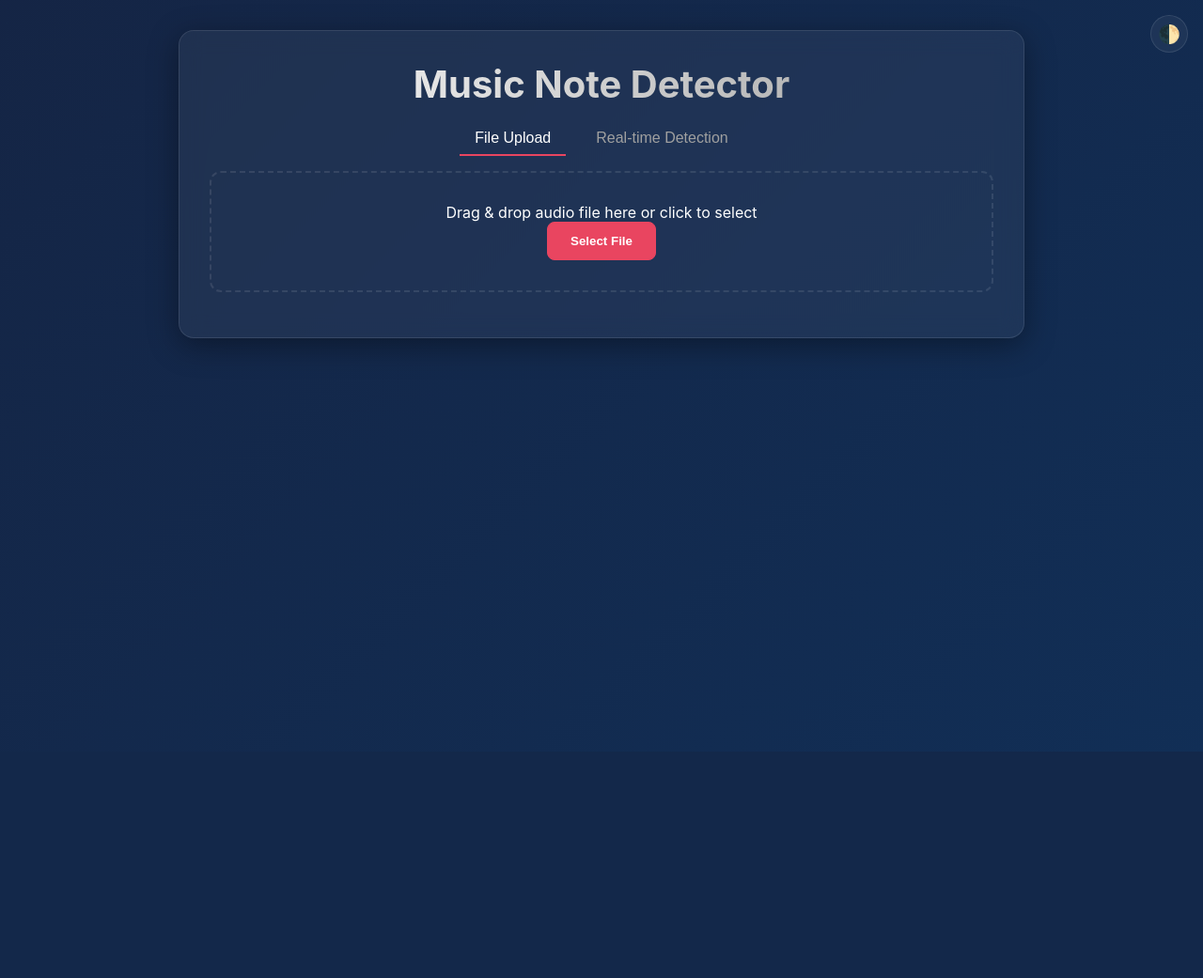
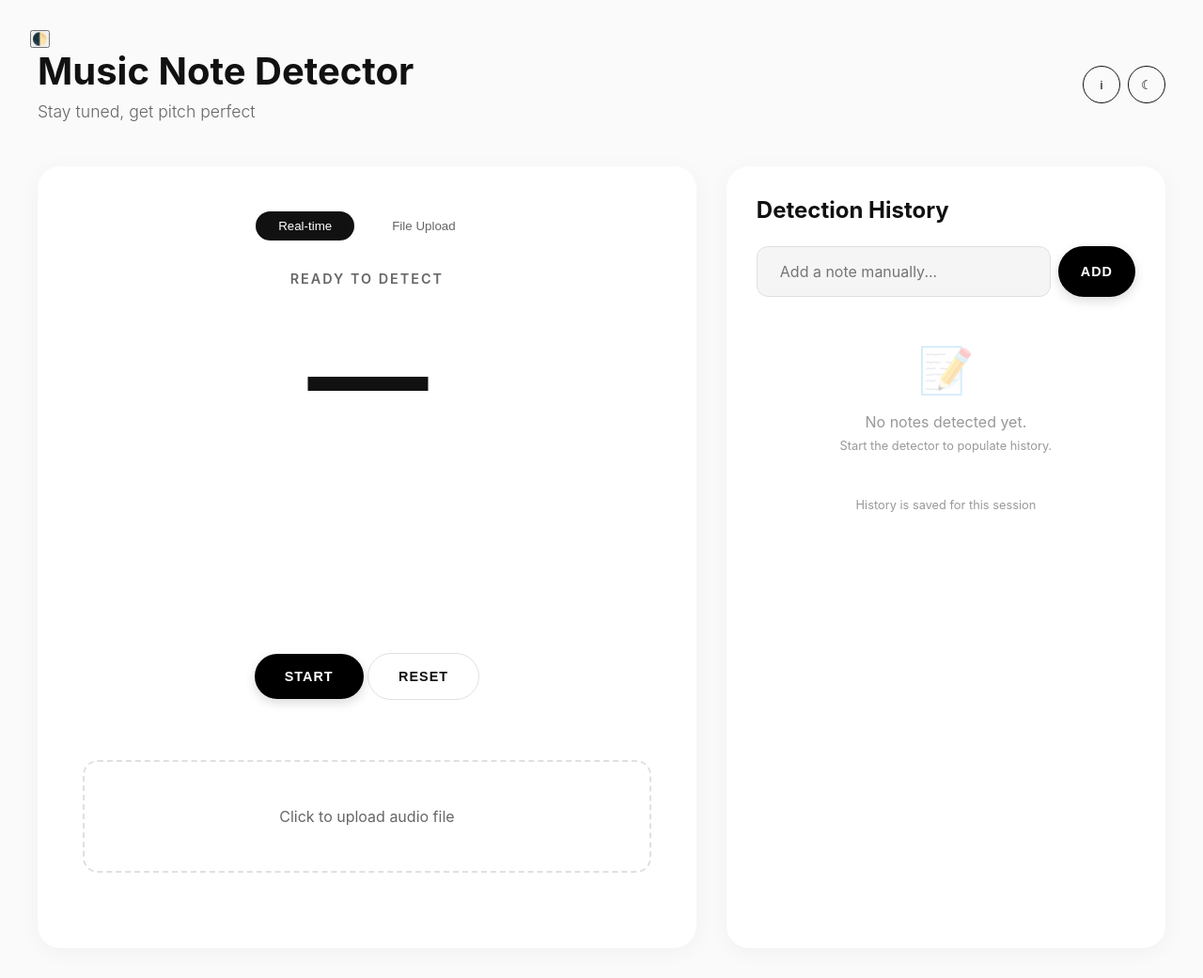
Before and after one commit to the-greatest-veigar-ever/Music-Note-Detector-Flask, a Flask app: page / in a window 1280 px wide. Shown: the whole page at 94% size. Before the commit the page ends 371 px from the top, so only its background shows below. Run offline with Flask 3, Linux system fonts and the light colour scheme; some libraries are stand-ins or nearby versions.

Commit message:
Final Polish: Fokus Light Theme & Code Cleanup
- Switch to clean minimalist Light Theme (White/Black)
- Implement Split Layout (Detector + History Panel)
- Add History logic to populate right panel in real-time
- Update StaffRenderer stroke color for light background
- Verify and clean up CSS/JS integration

```diff
--- a/static/css/style.css
+++ b/static/css/style.css
@@ -1,23 +1,24 @@
 :root {
-    --bg-gradient-1: #1a1a2e;
-    --bg-gradient-2: #16213e;
-    --bg-gradient-3: #0f3460;
+    /* Fokus Light Theme Variables */
+    --bg-color: #fafafa;
+    --card-bg: #ffffff;
 
-    --glass-bg: rgba(255, 255, 255, 0.05);
-    --glass-border: rgba(255, 255, 255, 0.1);
-    --glass-shadow: 0 8px 32px 0 rgba(0, 0, 0, 0.37);
-    --backdrop-blur: 12px;
+    --text-primary: #111111;
+    --text-secondary: #666666;
+    --text-tertiary: #999999;
 
-    --text-primary: #ffffff;
-    --text-secondary: #a0a0a0;
-    --accent-color: #e94560;
-    --accent-hover: #ff6b81;
+    --accent-color: #000000;
+    /* Black for primary actions */
+    --accent-hover: #333333;
+
+    --border-color: #e0e0e0;
+    --card-shadow: 0 4px 24px rgba(0, 0, 0, 0.04);
+
+    --font-heading: 'Inter', -apple-system, BlinkMacSystemFont, sans-serif;
+    --font-body: 'Inter', -apple-system, BlinkMacSystemFont, sans-serif;
 
     --success-color: #4ade80;
     --error-color: #f87171;
-
-    --font-heading: 'Inter', -apple-system, BlinkMacSystemFont, sans-serif;
-    --font-body: 'Inter', -apple-system, BlinkMacSystemFont, sans-serif;
 }
 
 * {
@@ -28,93 +29,164 @@
 
 body {
     font-family: var(--font-body);
-    background: linear-gradient(135deg, var(--bg-gradient-1), var(--bg-gradient-2), var(--bg-gradient-3));
-    background-size: 400% 400%;
-    animation: gradientBG 15s ease infinite;
+    background-color: var(--bg-color);
     color: var(--text-primary);
     min-height: 100vh;
     display: flex;
     flex-direction: column;
-    align-items: center;
-    padding: 2rem 1rem;
-    position: relative;
-    /* For theme toggle positioning */
+    padding: 2rem;
 }
 
-@keyframes gradientBG {
-    0% {
-        background-position: 0% 50%;
-    }
-
-    50% {
-        background-position: 100% 50%;
-    }
-
-    100% {
-        background-position: 0% 50%;
-    }
+/* Header */
+.app-header {
+    margin-bottom: 3rem;
+    max-width: 1200px;
+    width: 100%;
+    margin-left: auto;
+    margin-right: auto;
+    display: flex;
+    justify-content: space-between;
+    align-items: center;
 }
 
-.main-container {
+.app-brand h1 {
+    font-size: 2.5rem;
+    font-weight: 700;
+    margin-bottom: 0.5rem;
+    color: var(--text-primary);
+}
+
+.app-brand p {
+    color: var(--text-secondary);
+    font-size: 1.1rem;
+    font-weight: 300;
+}
+
+/* Theme Toggle (Hidden for now as we enforce Light, or styled minimal) */
+.theme-toggle-container {
+    display: flex;
+    gap: 0.5rem;
+}
+
+.icon-btn {
+    width: 40px;
+    height: 40px;
+    border-radius: 50%;
+    border: 1px solid var(--text-primary);
+    background: transparent;
+    display: flex;
+    align-items: center;
+    justify-content: center;
+    cursor: pointer;
+    transition: all 0.2s;
+}
+
+.icon-btn:hover {
+    background: var(--text-primary);
+    color: var(--card-bg);
+}
+
+/* Layout */
+.dashboard-grid {
+    display: grid;
+    grid-template-columns: 1.5fr 1fr;
+    gap: 2rem;
+    max-width: 1200px;
     width: 100%;
-    max-width: 900px;
+    margin: 0 auto;
+    align-items: start;
+}
+
+/* Cards */
+.clean-card {
+    background: var(--card-bg);
+    border-radius: 24px;
+    padding: 3rem;
+    box-shadow: var(--card-shadow);
+    text-align: center;
+    height: 100%;
+    min-height: 500px;
     display: flex;
     flex-direction: column;
-    gap: 2rem;
+    align-items: center;
+    justify-content: center;
 }
 
-h1,
-h2,
-h3 {
-    font-family: var(--font-heading);
-    font-weight: 700;
+.history-card {
+    background: var(--card-bg);
+    border-radius: 24px;
+    padding: 2rem;
+    box-shadow: var(--card-shadow);
+    /* Same shadow */
+    text-align: left;
+    height: 100%;
+    min-height: 500px;
 }
 
-h1 {
-    text-align: center;
-    margin-bottom: 1rem;
-    font-size: 2.5rem;
-    background: linear-gradient(to right, #fff, #a0a0a0);
-    -webkit-background-clip: text;
-    -webkit-text-fill-color: transparent;
+/* Typography */
+.card-title {
+    font-size: 1.5rem;
+    font-weight: 700;
+    margin-bottom: 1.5rem;
+    color: var(--text-primary);
 }
 
-/* Glass Card */
-.glass-card {
-    background: var(--glass-bg);
-    backdrop-filter: blur(var(--backdrop-blur));
-    -webkit-backdrop-filter: blur(var(--backdrop-blur));
-    border: 1px solid var(--glass-border);
-    border-radius: 16px;
-    padding: 2rem;
-    box-shadow: var(--glass-shadow);
+.note-display {
+    font-size: 8rem;
+    font-weight: 700;
+    color: var(--text-primary);
+    line-height: 1;
+    margin: 2rem 0;
+    font-variant-numeric: tabular-nums;
+    letter-spacing: -2px;
+}
+
+.freq-display {
+    text-transform: uppercase;
+    letter-spacing: 2px;
+    color: var(--text-secondary);
+    font-size: 0.9rem;
+    font-weight: 600;
+    margin-bottom: 2rem;
 }
 
 /* Buttons */
 .btn {
-    background: var(--glass-bg);
-    border: 1px solid var(--glass-border);
-    color: var(--text-primary);
-    padding: 0.75rem 1.5rem;
-    border-radius: 8px;
+    border: none;
+    padding: 1rem 2rem;
+    border-radius: 50px;
+    /* Pill shape */
+    font-weight: 600;
+    font-size: 0.9rem;
     cursor: pointer;
-    font-weight: 600;
-    transition: all 0.2s ease;
-    backdrop-filter: blur(4px);
+    transition: transform 0.1s, box-shadow 0.2s;
+    letter-spacing: 1px;
+    text-transform: uppercase;
 }
 
-.btn:hover {
-    background: rgba(255, 255, 255, 0.15);
-    transform: translateY(-2px);
+.btn:active {
+    transform: scale(0.98);
 }
 
 .btn-primary {
     background: var(--accent-color);
-    border-color: var(--accent-color);
+    color: white;
+    box-shadow: 0 4px 12px rgba(0, 0, 0, 0.15);
 }
 
 .btn-primary:hover {
     background: var(--accent-hover);
+    box-shadow: 0 6px 16px rgba(0, 0, 0, 0.2);
+}
+
+.btn-secondary {
+    background: transparent;
+    border: 1px solid var(--border-color);
+    color: var(--text-primary);
+}
+
+.btn-secondary:hover {
+    border-color: var(--text-primary);
 }
 
 .btn-danger {
@@ -129,143 +201,113 @@
 }
 
 /* Inputs */
-input[type="text"],
-input[type="file"] {
-    background: rgba(0, 0, 0, 0.2);
-    border: 1px solid var(--glass-border);
-    color: var(--text-primary);
-    padding: 0.75rem;
-    border-radius: 8px;
-    width: 100%;
-    margin-bottom: 1rem;
+.input-group {
+    display: flex;
+    gap: 0.5rem;
+    margin-bottom: 2rem;
+}
+
+input[type="text"] {
+    flex: 1;
+    padding: 1rem 1.5rem;
+    border: 1px solid var(--border-color);
+    border-radius: 12px;
+    font-family: var(--font-body);
+    font-size: 1rem;
     outline: none;
     transition: border-color 0.2s;
 }
 
-input:focus {
-    border-color: var(--accent-color);
+input[type="text"]:focus {
+    border-color: var(--text-primary);
 }
 
-/* Displays */
-.note-display {
-    font-size: 6rem;
-    font-weight: 800;
-    text-align: center;
-    margin: 1rem 0;
-    min-height: 140px;
-    text-shadow: 0 0 20px rgba(255, 255, 255, 0.3);
-}
-
-.freq-display {
-    text-align: center;
-    color: var(--text-secondary);
-    font-size: 1.2rem;
-    margin-bottom: 1rem;
-}
-
-.confidence-bar {
-    height: 6px;
-    background: rgba(255, 255, 255, 0.1);
-    border-radius: 3px;
-    overflow: hidden;
+/* History List */
+.history-list {
+    list-style: none;
     margin-top: 1rem;
 }
 
-.confidence-fill {
-    height: 100%;
-    background: var(--accent-color);
-    transition: width 0.1s ease;
+.history-item {
+    padding: 1rem 0;
+    border-bottom: 1px solid var(--border-color);
+    display: flex;
+    justify-content: space-between;
+    align-items: center;
+    color: var(--text-secondary);
 }
 
-/* Tab Navigation */
-.tab-nav {
+.history-item:last-child {
+    border-bottom: none;
+}
+
+.empty-state {
+    text-align: center;
+    color: var(--text-tertiary);
+    margin-top: 3rem;
+}
+
+.empty-icon {
+    font-size: 3rem;
+    margin-bottom: 1rem;
+    opacity: 0.3;
+}
+
+/* Upload Area */
+.upload-area {
+    border: 2px dashed var(--border-color);
+    border-radius: 16px;
+    padding: 3rem;
+    text-align: center;
+    margin: 2rem 0;
+    color: var(--text-secondary);
+    transition: border-color 0.2s;
+    cursor: pointer;
+}
+
+.upload-area:hover {
+    border-color: var(--text-primary);
+    color: var(--text-primary);
+}
+
+/* Staff SVG */
+.staff-container svg {
+    /* No background for staff in light theme */
+}
+
+/* Tabs specialized for this layout */
+.tab-controls {
     display: flex;
     justify-content: center;
     gap: 1rem;
-    margin-bottom: 1rem;
+    margin-bottom: 2rem;
 }
 
-.tab-btn {
+.tab-pill {
+    padding: 0.5rem 1.5rem;
+    border-radius: 20px;
+    cursor: pointer;
+    color: var(--text-secondary);
     background: transparent;
     border: none;
-    color: var(--text-secondary);
-    padding: 0.5rem 1rem;
-    cursor: pointer;
-    border-bottom: 2px solid transparent;
-    font-size: 1rem;
+    font-weight: 500;
     transition: all 0.2s;
 }
 
-.tab-btn.active {
-    color: var(--text-primary);
-    border-bottom-color: var(--accent-color);
-}
-
-.tab-content {
-    display: none;
-}
-
-.tab-content.active {
-    display: block;
-}
-
-/* File Upload Area */
-.upload-area {
-    border: 2px dashed var(--glass-border);
-    border-radius: 12px;
-    padding: 2rem;
-    text-align: center;
-    margin-bottom: 1rem;
-    transition: border-color 0.2s;
-}
-
-.upload-area:hover {
-    border-color: var(--text-secondary);
-}
-
-/* SVG Staff */
-.staff-container svg {
-    background: rgba(255, 255, 255, 0.03);
-    border-radius: 8px;
-    padding: 10px;
-}
-
-/* Theme Toggle */
-.theme-toggle-container {
-    position: absolute;
-    top: 1rem;
-    right: 1rem;
-    z-index: 100;
-}
-
-.theme-toggle {
-    background: var(--glass-bg);
-    border: 1px solid var(--glass-border);
-    color: var(--text-primary);
-    width: 40px;
-    height: 40px;
-    border-radius: 50%;
-    cursor: pointer;
-    display: flex;
-    align-items: center;
-    justify-content: center;
-    font-size: 1.2rem;
-    backdrop-filter: blur(4px);
-    transition: all 0.2s ease;
-}
-
-.theme-toggle:hover {
-    background: rgba(255, 255, 255, 0.15);
-    transform: rotate(15deg);
+.tab-pill.active {
+    background: var(--text-primary);
+    color: white;
 }
 
 /* Responsive */
-@media (max-width: 600px) {
-    .main-container {
-        padding: 0 1rem;
+@media (max-width: 900px) {
+    .dashboard-grid {
+        grid-template-columns: 1fr;
     }
 
-    .note-display {
-        font-size: 4rem;
+    .app-header {
+        flex-direction: column;
+        text-align: center;
+        gap: 1rem;
     }
 }
--- a/static/js/app.js
+++ b/static/js/app.js
@@ -578,6 +578,30 @@
     }
 }
 
+function updateHistoryUI(note, freq) {
+    const list = document.getElementById('historyList');
+    const emptyState = document.querySelector('.empty-state');
+
+    if (emptyState && emptyState.style.display !== 'none') {
+        emptyState.style.display = 'none';
+    }
+
+    const li = document.createElement('li');
+    li.className = 'history-item';
+    li.innerHTML = `
+        <span style="font-weight: 600; color: var(--text-primary);">${note}</span>
+        <span style="font-size: 0.8rem;">${freq.toFixed(1)} Hz</span>
+    `;
+
+    // Insert at top
+    list.insertBefore(li, list.firstChild);
+
+    // Limit to 10 items
+    if (list.children.length > 10) {
+        list.removeChild(list.lastChild);
+    }
+}
+
 // Real-time Detection
 let staffRenderer = null; // SVG Renderer
 
@@ -654,6 +678,11 @@
                 const sortedFreqs = [...recentFreqs].sort((a, b) => a - b);
                 const medianFreq = sortedFreqs[Math.floor(sortedFreqs.length / 2)];
                 document.getElementById('freqDisplay').textContent = medianFreq.toFixed(1) + ' Hz';
+
+                // Update History UI (Only if changed or sufficiently periodic - basic debounce for now)
+                if (mostCommonNote !== lastDetectedNote) {
+                    updateHistoryUI(mostCommonNote, medianFreq);
+                }
 
                 // Update confidence bar with smoothed confidence
                 const avgConfidence = confidence * 0.3 + (confidence * maxCount / recentNotes.length) * 0.7;
--- a/templates/index.html
+++ b/templates/index.html
@@ -1,124 +1,105 @@
 {% extends "base.html" %}
 
 {% block content %}
-<div class="main-container">
-    <div class="glass-card">
+<!-- Header -->
+<header class="app-header">
+    <div class="app-brand">
         <h1>Music Note Detector</h1>
-
-        <!-- Navigation Tabs -->
-        <div class="tab-nav">
-            <button class="tab-btn active" onclick="switchTab('upload')">File Upload</button>
-            <button class="tab-btn" onclick="switchTab('realtime')">Real-time Detection</button>
+        <p>Stay tuned, get pitch perfect</p>
     </div>
 
-        <!-- Tab 1: File Upload -->
-        <div id="upload" class="tab-content active">
-            <div class="upload-area" id="dropZone">
-                <p>Drag & drop audio file here or click to select</p>
-                <input type="file" id="audioFile" accept="audio/*" style="display: none">
-                <button class="btn btn-primary" onclick="document.getElementById('audioFile').click()">Select
-                    File</button>
+    <div class="theme-toggle-container">
+        <!-- SVG Icons for theme toggle could go here, keeping simple for now -->
+        <button class="icon-btn" title="About">i</button>
+        <button class="icon-btn" title="Dark Mode (Coming Soon)">☾</button>
+    </div>
+</header>
+
+<div class="dashboard-grid">
+    <!-- LEFT PANEL: Main Detector -->
+    <div class="clean-card">
+        <!-- Tab Switching (Voice vs File) -->
+        <div class="tab-controls">
+            <button class="tab-pill active" onclick="switchTab('realtime')">Real-time</button>
+            <button class="tab-pill" onclick="switchTab('upload')">File Upload</button>
         </div>
 
-            <div id="fileInfo" style="margin-bottom: 1rem; text-align: center;"></div>
+        <!-- Real-time View -->
+        <div id="realtime" class="tab-content active" style="width: 100%;">
+            <div class="freq-display" id="freqDisplay">READY TO DETECT</div>
 
-            <button id="analyzeBtn" class="btn btn-primary" style="width: 100%; display: none;">Analyze Audio</button>
+            <div class="note-display" id="noteDisplay">—</div>
 
-            <!-- Results Section -->
-            <div id="results" style="display: none; margin-top: 2rem;">
-                <div class="glass-card" style="background: rgba(0,0,0,0.2);">
-                    <h3>Analysis Results</h3>
-                    <div id="summary" style="margin: 1rem 0;"></div>
-
-                    <!-- Search/Filter Controls -->
-                    <div class="search-controls" style="display: flex; gap: 1rem; margin-bottom: 1rem;">
-                        <input type="text" id="searchTime" placeholder="Search (e.g., '1:30' or 'C#4')...">
-                        <select id="pageSize" class="btn" style="width: auto;">
-                            <option value="10">10 / page</option>
-                            <option value="20" selected>20 / page</option>
-                            <option value="50">50 / page</option>
-                        </select>
+            <!-- Musical Staff -->
+            <div class="staff-container" style="display: flex; justify-content: center; margin-bottom: 3rem;">
+                <svg id="staffSvg" width="300" height="150"></svg>
             </div>
 
-                    <!-- Export Buttons -->
-                    <div class="export-controls" style="display: flex; gap: 1rem; margin-bottom: 1rem;">
-                        <button class="btn" onclick="exportResults('csv')">Export CSV</button>
-                        <button class="btn" onclick="exportResults('json')">Export JSON</button>
-                        <button class="btn" onclick="exportResults('txt')">Export TXT</button>
+            <div class="controls">
+                <button id="startDetection" class="btn btn-primary">START</button>
+                <button id="stopDetection" class="btn btn-secondary" disabled>RESET</button>
             </div>
 
-                    <!-- Results Table -->
-                    <div style="overflow-x: auto;">
-                        <table id="resultsTable"
-                            style="width: 100%; border-collapse: collapse; color: var(--text-primary);">
-                            <thead>
-                                <tr style="border-bottom: 1px solid var(--glass-border);">
-                                    <th style="padding: 1rem; text-align: left;">Time</th>
-                                    <th style="padding: 1rem; text-align: left;">Note</th>
-                                    <th style="padding: 1rem; text-align: left;">Frequency</th>
-                                    <th style="padding: 1rem; text-align: left;">Confidence</th>
-                                </tr>
-                            </thead>
-                            <tbody id="resultsBody"></tbody>
-                        </table>
-                    </div>
-
-                    <!-- Pagination -->
-                    <div class="pagination"
-                        style="display: flex; justify-content: center; gap: 1rem; margin-top: 1rem; align-items: center;">
-                        <button id="prevPage" class="btn">Previous</button>
-                        <span id="pageInfo">Page <span id="currPage">1</span> of <span id="totalPages">1</span></span>
-                        <button id="nextPage" class="btn">Next</button>
+            <div class="confidence-bar"
+                style="margin-top: 2rem; width: 50%; margin-left: auto; margin-right: auto; background: #eee;">
+                <div class="confidence-fill" id="confidenceBar" style="width: 0%"></div>
             </div>
         </div>
 
-                <!-- Visualization -->
-                <div id="visualization" style="margin-top: 2rem; min-height: 400px;"></div>
+        <!-- File Upload View -->
+        <div id="upload" class="tab-content" style="width: 100%;">
+            <div class="upload-area" id="dropZone" onclick="document.getElementById('audioFile').click()">
+                <p>Click to upload audio file</p>
+                <input type="file" id="audioFile" accept="audio/*" style="display: none">
+            </div>
+            <div id="fileInfo"></div>
+            <button id="analyzeBtn" class="btn btn-primary" style="display: none; width: 100%;">ANALYZE</button>
+            <div id="results" style="margin-top: 2rem;"></div>
         </div>
     </div>
 
-        <!-- Tab 2: Real-time Detection -->
-        <div id="realtime" class="tab-content">
-            <div style="text-align: center;">
-                <div class="control-panel" style="margin-bottom: 2rem;">
-                    <button id="startDetection" class="btn btn-primary">Start Microphone</button>
-                    <button id="stopDetection" class="btn btn-danger" disabled>Stop</button>
+    <!-- RIGHT PANEL: History / Tasks -->
+    <div class="history-card">
+        <h2 class="card-title">Detection History</h2>
+
+        <div class="input-group">
+            <input type="text" placeholder="Add a note manually..." disabled
+                style="background: #f5f5f5; cursor: not-allowed;">
+            <button class="btn btn-primary" style="padding: 0.5rem 1.5rem;">ADD</button>
         </div>
 
-                <div class="glass-card"
-                    style="background: rgba(0,0,0,0.2); display: inline-block; min-width: 300px; padding: 2rem;">
-                    <div class="note-display" id="noteDisplay">—</div>
-                    <div class="freq-display" id="freqDisplay">Ready to detect</div>
-
-                    <!-- Musical Staff SVG -->
-                    <div class="staff-container" style="display: flex; justify-content: center; margin: 1rem 0;">
-                        <svg id="staffSvg" width="300" height="150"
-                            style="border: 1px solid var(--glass-border); border-radius: 8px;"></svg>
+        <div id="historyListContainer">
+            <div class="empty-state">
+                <div class="empty-icon">📝</div>
+                <p>No notes detected yet.</p>
+                <p style="font-size: 0.8rem; margin-top: 0.5rem;">Start the detector to populate history.</p>
+            </div>
+            <ul class="history-list" id="historyList">
+                <!-- History items will be injected here -->
+            </ul>
         </div>
 
-                    <div class="confidence-bar">
-                        <div class="confidence-fill" id="confidenceBar" style="width: 0%"></div>
-                    </div>
-                </div>
-            </div>
+        <div
+            style="margin-top: auto; padding-top: 2rem; text-align: center; color: var(--text-tertiary); font-size: 0.8rem;">
+            History is saved for this session
         </div>
     </div>
 </div>
 
 <script>
-    // Tab Switching Logic
     function switchTab(tabId) {
-        // Update Buttons
-        document.querySelectorAll('.tab-btn').forEach(btn => {
-            btn.classList.remove('active');
-        });
+        // Buttons
+        document.querySelectorAll('.tab-pill').forEach(btn => btn.classList.remove('active'));
         event.target.classList.add('active');
 
-        // Update Content
-        document.querySelectorAll('.tab-content').forEach(content => {
-            content.classList.remove('active');
+        // Content
+        document.querySelectorAll('.tab-content').forEach(c => {
+            c.classList.remove('active');
+            c.style.display = 'none';
         });
-        document.getElementById(tabId).classList.add('active');
+        const activeContent = document.getElementById(tabId);
+        activeContent.classList.add('active');
+        activeContent.style.display = 'block';
     }
 </script>
 {% endblock %}
```
Lines whose indentation alone changed are shown as unchanged.
